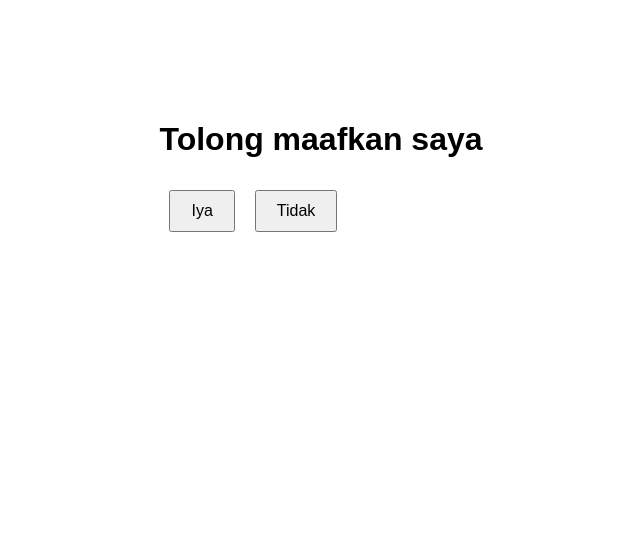
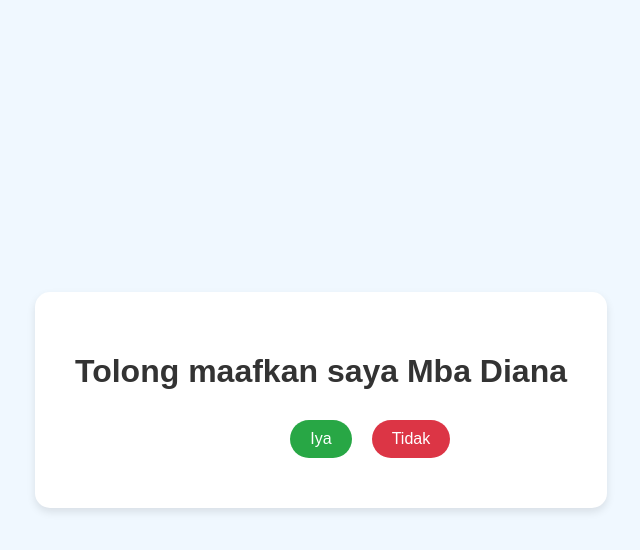
Before and after one commit to MuradTheHelper/maaf, a plain HTML site: page maaf.html in a window 1280 px wide. Shown: the whole page, without its empty margins (319-959 px from the left). Drawn offline with Linux system fonts and the light colour scheme.

Commit message:
Add files via upload

```diff
--- a/maaf.html
+++ b/maaf.html
@@ -7,28 +7,56 @@
     <style>
         body {
             font-family: Arial, sans-serif;
-            text-align: center;
-            margin-top: 100px;
+            display: flex;
+            justify-content: center;
+            align-items: center;
+            height: 100vh;
+            background-color: #f0f8ff;
+            margin: 0;
         }
         #container {
-            display: inline-block;
-            text-align: left;
+            background-color: #ffffff;
+            padding: 40px;
+            border-radius: 15px;
+            box-shadow: 0 4px 8px rgba(0, 0, 0, 0.1);
+            text-align: center;
+        }
+        h1 {
+            color: #333333;
+            margin-bottom: 20px;
         }
         button {
             padding: 10px 20px;
             font-size: 16px;
             margin: 10px;
             cursor: pointer;
+            border: none;
+            border-radius: 25px;
+            transition: background-color 0.3s, transform 0.3s;
+        }
+        #yesBtn {
+            background-color: #28a745;
+            color: #ffffff;
+        }
+        #yesBtn:hover {
+            background-color: #218838;
+            transform: scale(1.1);
         }
         #noBtn {
+            background-color: #dc3545;
+            color: #ffffff;
             position: absolute;
+        }
+        #noBtn:hover {
+            background-color: #c82333;
+            transform: scale(1.1);
         }
     </style>
 </head>
 <body>
 
 <div id="container">
-    <h1>Tolong maafkan saya</h1>
+    <h1>Tolong maafkan saya Mba Diana</h1>
     <button id="yesBtn">Iya</button>
     <button id="noBtn">Tidak</button>
 </div>
@@ -47,7 +75,7 @@
     });
 
     document.getElementById('yesBtn').addEventListener('click', function() {
-        alert('Terima kasih telah memaafkan!');
+        alert('Terima kasih telah memaafkan saya diana');
     });
 </script>
 
```
